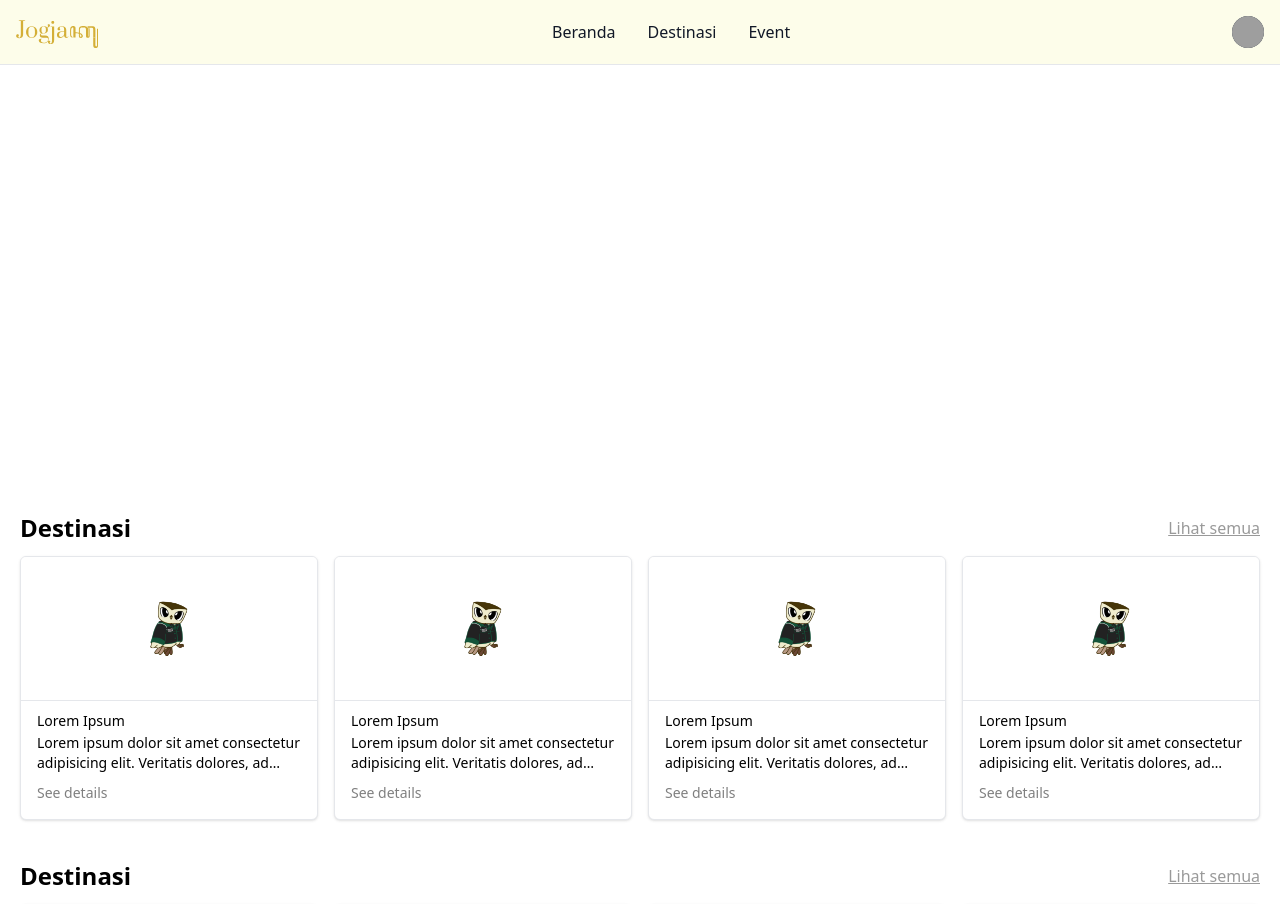
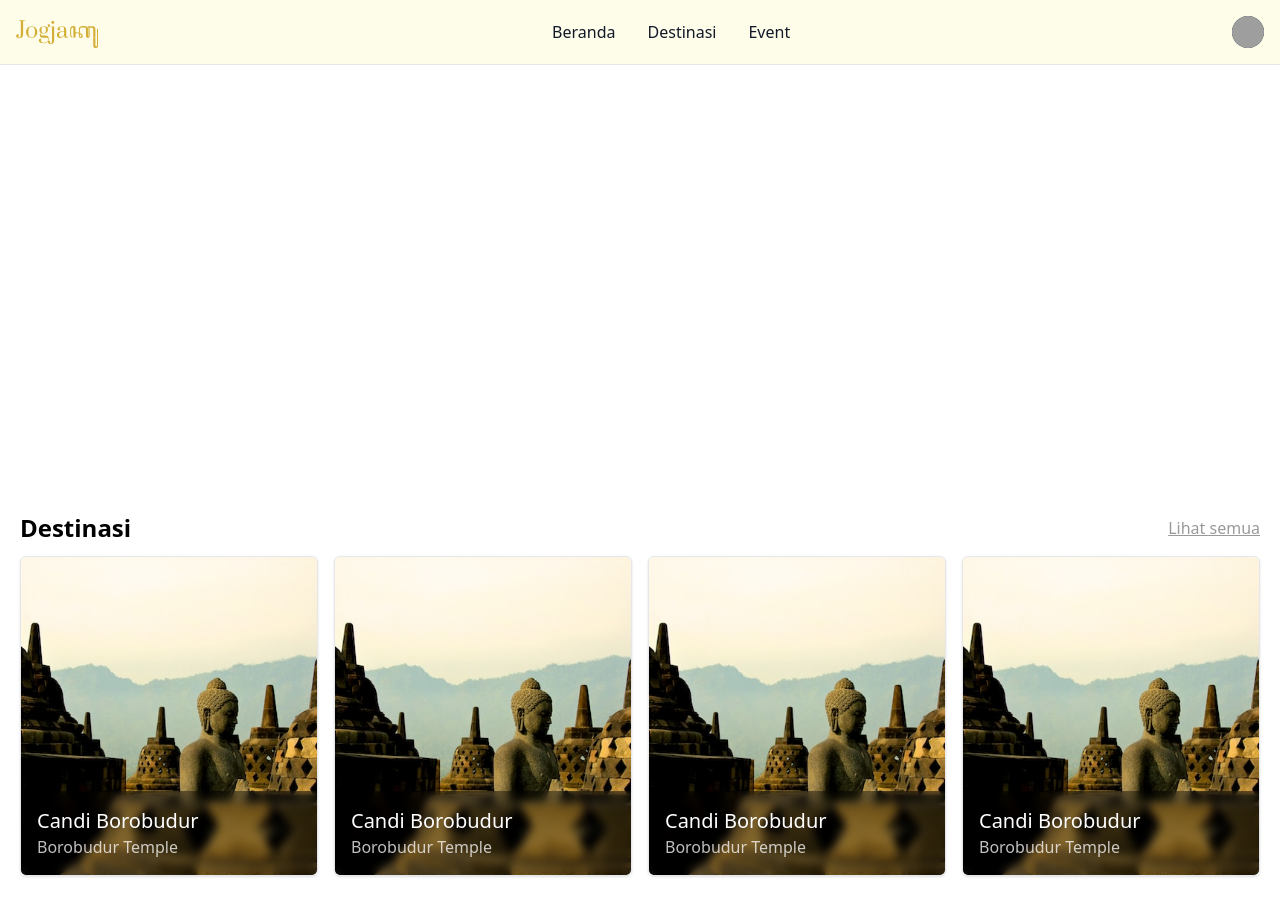
Before and after one commit to plirapli/jogjaku-frontend, a React (Vite) app: page / in a window 1280 px wide. Shown: the top 904 px of the page. Built offline with nearby package versions, Linux system fonts and the light colour scheme; grey boxes are pictures that could not be loaded; the HTML template or start-up script is replaced by a standard one.

Commit message:
card buat destinasi done

```diff
--- a/src/components/card/CardDestinasi.jsx
+++ b/src/components/card/CardDestinasi.jsx
@@ -1,32 +1,33 @@
 import { Link } from 'react-router-dom';
-import defaultCover from '../../assets/default_cover.jpg';
+import defaultCover from '../../assets/default-destination.jpg';
 
 const CardWork = ({ work }) => {
   const imgCover = work?.img_cover || defaultCover;
 
   return (
-    <div className='flex flex-col gap-2.5 border bg-white rounded-md shadow overflow-hidden'>
-      <div className='bg-gray-400 border-b h-36 w-full'>
-        <img src={imgCover} alt='' className='object-cover h-full w-full' />
-      </div>
-      <div className='flex-1 flex flex-col p-4 pt-0'>
-        <div className='text-sm text-primary capitalize font-medium clamp'>
-          Lorem Ipsum
-        </div>
-        <div className='flex-1 mt-0.5 text-sm clamp'>
-          Lorem ipsum dolor sit amet consectetur adipisicing elit. Veritatis
-          dolores, ad blanditiis ducimus at distinctio deserunt magni itaque
-          possimus provident? Excepturi iusto consectetur inventore, aperiam
-          saepe amet nam possimus commodi.
-        </div>
-        <Link
+    <Link>
+      <div className='flex flex-col justify-end border rounded-md shadow overflow-hidden relative h-80 cursor-pointer transition-all hover:shadow-lg hover:-translate-y-1'>
+        <img
+          src={imgCover}
+          alt=''
+          className='-z-10 absolute object-cover h-full w-full'
+        />
+        <div className='flex flex-col p-4 backdrop-blur-sm bg-black/40 text-white'>
+          <div className='text-xl text-primary capitalize font-medium clamp'>
+            Candi Borobudur
+          </div>
+          <div className='flex-1 text-white text-opacity-75'>
+            Borobudur Temple
+          </div>
+          {/* <Link
           to={`/work/`}
           className='link mt-2.5 text-sm text-black text-opacity-50'
         >
           See details
-        </Link>
+        </Link> */}
+        </div>
       </div>
-    </div>
+    </Link>
   );
 };
 
--- a/src/index.css
+++ b/src/index.css
@@ -34,6 +34,11 @@
     overflow: hidden;
   }
 
+  .link {
+    cursor: pointer;
+    text-decoration-line: underline;
+  }
+
   @media (min-width: 48rem) {
     .footer {
       grid-auto-flow: column;
```
Also changed, not shown: src/assets/default-destination.jpg (added).
